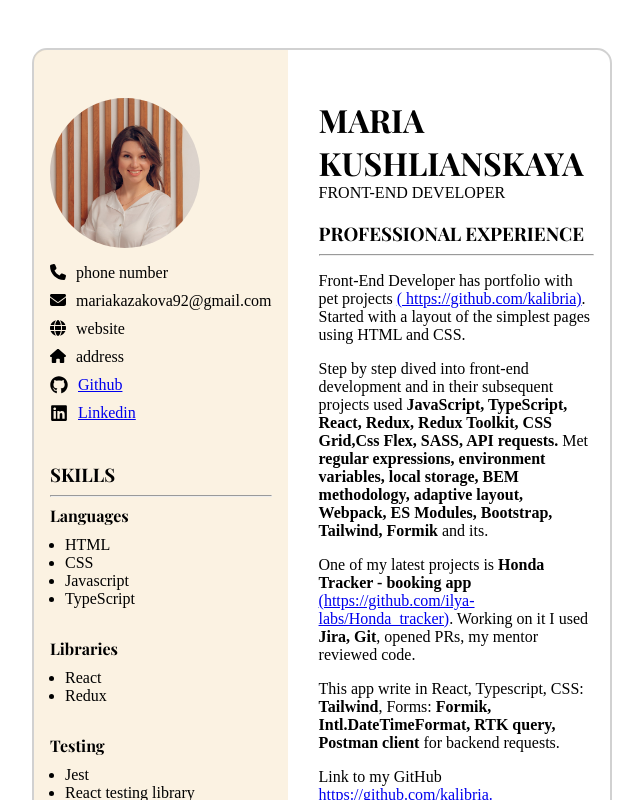
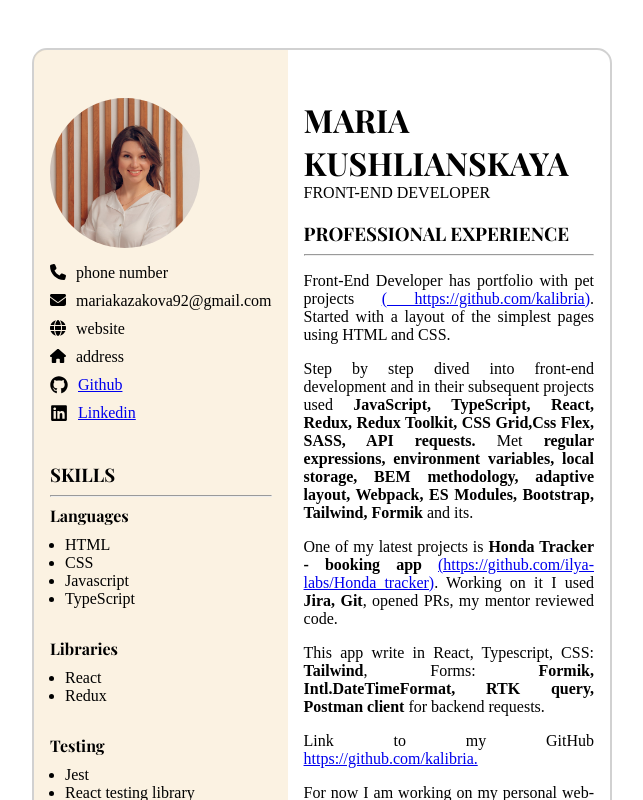
Before and after one commit to kalibria/personal-website, a Next.js app: page /resume in a window 1280 px wide. Shown: the top 800 px of the page, without its empty margins (318-961 px from the left). Built offline with nearby package versions, Linux system fonts and the light colour scheme.

Commit message:
added text-align

```diff
--- a/src/components/layout.module.css
+++ b/src/components/layout.module.css
@@ -8,5 +8,5 @@
 
     display: grid;
     grid-template-columns: 1fr 2fr;
-    column-gap: 15px;
+
 }
--- a/src/components/mainInfo/MainInfo.tsx
+++ b/src/components/mainInfo/MainInfo.tsx
@@ -12,6 +12,7 @@ export default function MainInfo(){
         PROFESSIONAL EXPERIENCE
       </h3>
       <hr/>
+      <div className={styles.textContainer}>
       <p>Front-End Developer has portfolio with pet projects <a href={'https://github.com/kalibria'}>( https://github.com/kalibria)</a>. Started with a layout of the simplest pages using HTML and CSS.</p>
       <p>Step by step dived into front-end development and in their subsequent projects used <b>JavaScript, TypeScript, React, Redux, Redux Toolkit, CSS Grid,Css Flex, SASS, API requests.</b> Met <b>regular expressions, environment variables, local storage, BEM methodology, adaptive layout, Webpack, ES Modules, Bootstrap, Tailwind, Formik </b>and its. </p>
       <p>One of my latest projects is <b>Honda Tracker - booking app</b> <a href={'https://github.com/ilya-labs/Honda_tracker'}>(https://github.com/ilya-labs/Honda_tracker)</a>. Working on it  I used  <b>Jira, Git</b>, opened PRs, my mentor reviewed code.</p>
@@ -20,6 +21,7 @@ export default function MainInfo(){
        <p>Link to my GitHub <a href={'https://github.com/kalibria'}> https://github.com/kalibria.</a></p>
 
       <p>For now I am working on my personal web-site. It will be adaptive and I will use TypeScript, JavaScript, React, Redux, <b>Next.js.</b></p>
+      </div>
     </article>
     {/*<article>*/}
     {/*  <h3 className={styles.subtitle}>*/}
--- a/src/components/mainInfo/mainInfo.module.css
+++ b/src/components/mainInfo/mainInfo.module.css
@@ -18,6 +18,9 @@
     margin-bottom: 0;
 }
 
+.textContainer {
+    text-align: justify;
+}
 
 .textHeaders {
     margin: 0;
```
